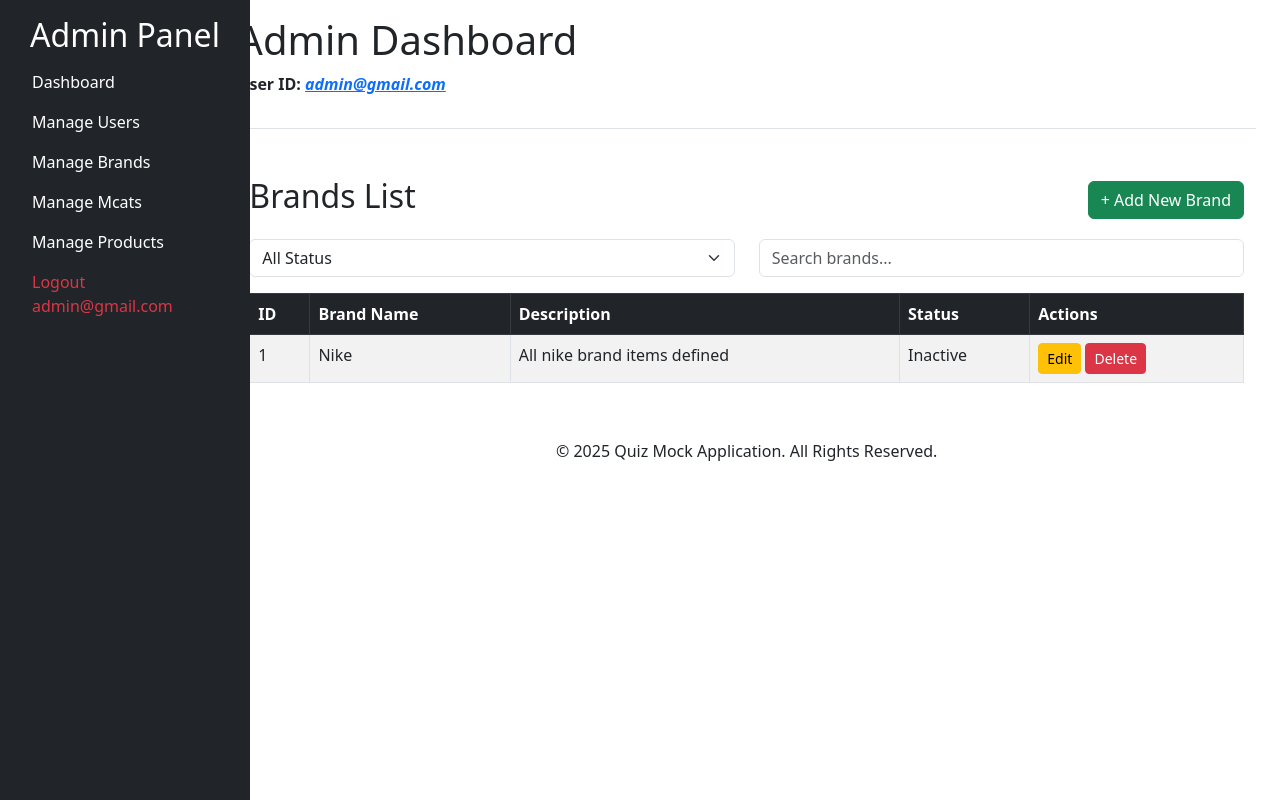
After one commit to awnishmmg/Quiz_App_A, a Flask app: page /admin/brand/show in a window 1280 px wide. The commit adds this page. Run offline with Flask 3, Linux system fonts and the light colour scheme; a user stored in the database is signed in; data comes from the database, SQL or seed files in the repository; both versions use the stored data as it was after the commit.

Commit message:
brands|mcats|products changes

```diff
--- a/quiz_master/app/controllers/frontend/admin_controller.py
+++ b/quiz_master/app/controllers/frontend/admin_controller.py
@@ -8,6 +8,9 @@ from app.models import model_subject_add,model_get_subjects,model_get_subject_co
 from app.models import modal_chapter_create,modal_chapter_getAll,model_delete_chapter,model_get_chapter_details,model_get_chapter_count,model_chapter_updated,model_quiz_create,model_get_quiz_details,model_get_quiz_count,model_quiz_getAll,model_delete_quiz,model_quiz_update,model_get_all_user_results
 
 from app.models import model_question_create,model_question_delete,model_question_getAll,model_get_question_details,model_get_question_count,model_question_update
+
+
+from app.models import model_brands_create,model_get_brand_list,model_brand_delete,model_update_brand_details,model_get_brand_details
 
 bcrypt = Bcrypt()
 
@@ -463,3 +466,79 @@ def question_delete(question_id):
     else:
         flash('Cannot delete the Question', 'danger')
     return redirect(url_for('admin.admin_question_show'))
+
+
+
+# ------brands----------
+def brand_add(methods):
+        if methods == 'POST':
+            brand_name = request.form.get('name','').strip()
+            status = request.form.get('status','').strip()
+            description = request.form.get('description','').strip()
+
+            #Validation for the Form
+            # 1️⃣ Check if any field is empty
+            if not brand_name or not status or not description :
+                  flash("All fields are required!", "danger")
+                  return render_template('admin/user/add.html')
+
+            brands = {
+                  'name':brand_name,
+                  'status': status,
+                  'description':description
+            }
+
+            inserted = model_brands_create(brands)
+            if inserted == True:
+                     flash('brand created successfully','success')
+                     return redirect(url_for('admin.admin_brand_listing'))
+            else:
+                     flash('cannot created the Record','danger')
+                     return redirect(url_for('admin.admin_brand_listing'))
+
+
+        else:
+                return render_template('admin/brands/add.html')
+
+def brand_listing():
+      brands = model_get_brand_list()
+      return render_template('admin/brands/show.html',brands=brands)
+
+def brand_delete(brand_id):
+            if model_brand_delete(brand_id) == True:
+                   flash('Brand Deleted Successfully','success')
+                   return redirect(url_for('admin.admin_brand_listing'))
+            else:
+                   flash('Brand Not Deleted Succssfully','danger')
+                   return redirect(url_for('admin.admin_brand_listing'))
+
+def brand_edit(methods,brand_id):
+      if methods == 'POST':
+            print(request.form.to_dict())
+            brand_name = request.form.get('name','').strip()
+            status = request.form.get('status','').strip()
+            description = request.form.get('description','').strip()
+            brand = model_get_brand_details(brand_id)
+            print(brand)
+            #Validation for the Form
+            # 1️⃣ Check if any field is empty
+            if not brand_name or not status or not description:
+                  flash("All fields are required!", "danger")
+                  return render_template('admin/brands/edit.html',brand=brand)
+
+            brands = {
+                     'name':brand_name,
+                     'status':status,
+                     'description':description
+              }
+
+            updated = model_update_brand_details(brand_id=brand_id,brands=brands)
+            if updated == True:
+                     flash('brand updated successfully','success')
+                     return redirect(url_for('admin.admin_brand_listing'))
+            else:
+                     flash('cannot updated the Record','danger')
+                     return redirect(url_for('admin.admin_brand_listing'))
+      else:
+             brand = model_get_brand_details(brand_id)
+             return render_template('admin/brands/edit.html',brand=brand)
--- a/quiz_master/app/routes/web.py
+++ b/quiz_master/app/routes/web.py
@@ -229,3 +229,34 @@ def user_all_result(user_id):
 @auth.user_login_required
 def user_logout():
     return user_controller.logout()
+
+
+
+
+# --------------------------------Brand routes --------------------------------
+@admin_bp.route('/brands/create/form',methods=['GET','POST'])
+@auth.login_required
+def admin_create_brand_form():
+     if request.method == 'POST':
+         return admin_controller.brand_add(methods='POST')
+     else:
+          return admin_controller.brand_add(methods='GET')
+
+@admin_bp.route('/brand/show',methods=['GET'])
+@auth.login_required
+def admin_brand_listing():
+          return admin_controller.brand_listing()
+
+@admin_bp.route('/brand/edit/<int:brand_id>',methods=['GET','POST'])
+@auth.login_required
+def admin_brand_edit(brand_id):
+     if request.method == 'POST':
+          return admin_controller.brand_edit(methods='POST',brand_id=brand_id)
+     else:
+          return admin_controller.brand_edit(methods='GET',brand_id=brand_id)
+
+
+@admin_bp.route('/brand/delete/<int:brand_id>',methods=['GET'])
+@auth.login_required
+def admin_brand_delete(brand_id):
+     return admin_controller.brand_delete(brand_id)
--- a/quiz_master/app/templates/admin/base.html
+++ b/quiz_master/app/templates/admin/base.html
@@ -34,16 +34,9 @@
                         href="{{url_for('admin.admin_dashboard')}}">Dashboard</a></li>
 
                     <li class="nav-item border_bottom"><a class="nav-link text-white" href="{{url_for('admin.admin_create_user_listing')}}">Manage Users</a></li>
-
-                    <li class="nav-item border_bottom"><a class="nav-link text-white" href="{{url_for('admin.admin_subject_show')}}">Manage Subjects</a></li>
-
-                    <li class="nav-item border_bottom"><a class="nav-link text-white" href="{{url_for('admin.admin_chapter_show')}}">Manage Chapters</a></li>
-
-                    <li class="nav-item border_bottom"><a class="nav-link text-white" href="{{url_for('admin.admin_quiz_show')}}">Manage Quizzes</a></li>
-
-                    <li class="nav-item border_bottom"><a class="nav-link text-white" href="{{url_for('admin.admin_question_show')}}">Manage Questions/Answers</a></li>
-
-                    <li class="nav-item border_bottom"><a class="nav-link text-white" href="{{url_for('admin.admin_view_scores')}}">View Score/Result</a></li>
+                    <li class="nav-item border_bottom"><a class="nav-link text-white" href="{{url_for('admin.admin_brand_listing')}}">Manage Brands</a></li>
+                    <li class="nav-item border_bottom"><a class="nav-link text-white" href="{{url_for('admin.admin_brand_listing')}}">Manage Mcats</a></li>
+                    <li class="nav-item border_bottom"><a class="nav-link text-white" href="{{url_for('admin.admin_brand_listing')}}">Manage Products</a></li>
 
                     <li class="nav-item border_bottom">
                         <a class="nav-link text-danger" href="{{url_for('admin.admin_logout')}}">Logout <br/>
--- /dev/null
+++ b/quiz_master/app/templates/admin/brands/show.html
@@ -0,0 +1,87 @@
+{% extends 'admin/base.html' %}
+
+{% block title %}Brands - Admin Dashboard{% endblock %}
+
+{% block content %}
+<div class="container mt-4">
+    <div class="d-flex justify-content-between align-items-center">
+        <h2>Brands List</h2>
+        <a href="{{ url_for('admin.admin_create_brand_form') }}" class="btn btn-success">+ Add New Brand</a>
+    </div>
+
+    <!-- Start of Flash Messages -->
+    {% with messages = get_flashed_messages(with_categories=true) %}
+    {% if messages %}
+        {% for category, message in messages %}
+            <div class="alert alert-{{ category }}">{{ message }}</div>
+        {% endfor %}
+    {% endif %}
+    {% endwith %}
+    <!-- End of Flash Messages -->
+
+    <!-- Filter & Search -->
+    <div class="row my-3">
+        <div class="col-md-6">
+            <select id="statusFilter" class="form-select" onchange="filterBrands()">
+                <option value="">All Status</option>
+                <option value="1">Active</option>
+                <option value="0">Inactive</option>
+            </select>
+        </div>
+        <div class="col-md-6">
+            <input type="text" id="searchBox" class="form-control" placeholder="Search brands..." onkeyup="searchBrands()">
+        </div>
+    </div>
+
+    <!-- Brands Table -->
+    <table class="table table-bordered table-striped">
+        <thead class="table-dark">
+            <tr>
+                <th>ID</th>
+                <th>Brand Name</th>
+                <th>Description</th>
+                <th>Status</th>
+                <th>Actions</th>
+            </tr>
+        </thead>
+        <tbody>
+            {% for brand in brands %}
+            <tr>
+                <td>{{ brand.id }}</td>
+                <td>{{ brand.name }}</td>
+                <td>{{ brand.description }}</td>
+                <td data-status="{{ brand.status }}">
+                    {{ "Active" if brand.status == 1 else "Inactive" }}
+                </td>
+                <td>
+                    <a href="{{ url_for('admin.admin_brand_edit', brand_id=brand.id) }}" class="btn btn-sm btn-warning">Edit</a>
+                    <a href="{{ url_for('admin.admin_brand_delete', brand_id=brand.id) }}" class="btn btn-sm btn-danger" onclick="return confirm('Are you sure?');">Delete</a>
+                </td>
+            </tr>
+            {% endfor %}
+        </tbody>
+    </table>
+</div>
+
+<script>
+    function searchBrands() {
+        let input = document.getElementById("searchBox").value.toLowerCase();
+        let rows = document.querySelectorAll("tbody tr");
+        rows.forEach(row => {
+            let name = row.cells[1].textContent.toLowerCase();
+            row.style.display = name.includes(input) ? "" : "none";
+        });
+    }
+
+    function filterBrands() {
+        let selectedStatus = document.getElementById("statusFilter").value;
+        let rows = document.querySelectorAll("tbody tr");
+
+        rows.forEach(row => {
+            let status = row.cells[3].getAttribute("data-status");
+            row.style.display = (selectedStatus === "" || status === selectedStatus) ? "" : "none";
+        });
+    }
+</script>
+
+{% endblock %}
```
Also changed, not shown: quiz_master/app/models/__init__.py (+157 -51 lines), quiz_master/app/templates/admin/brands/add.html (added, +47 -0 lines), quiz_master/app/templates/admin/brands/edit.html (added, +46 -0 lines), quiz_master/database.db.
